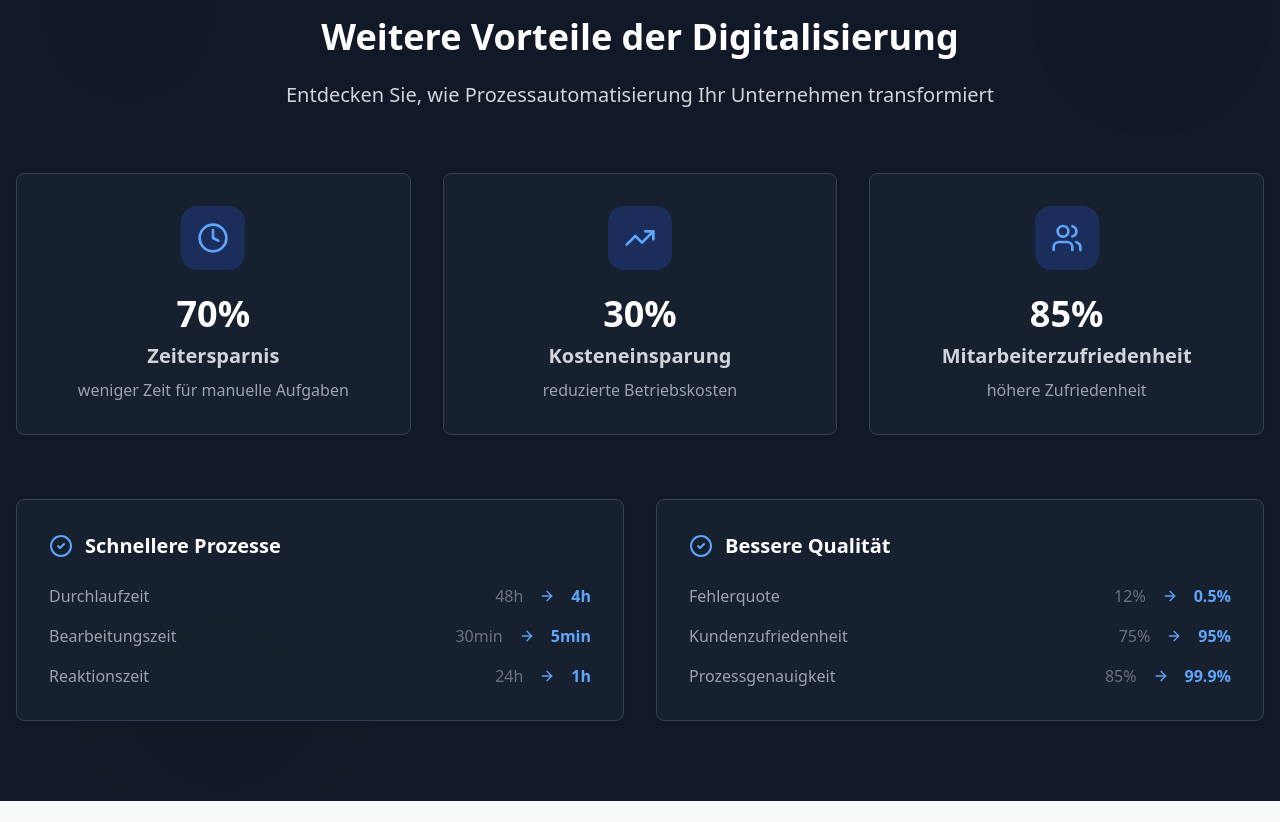
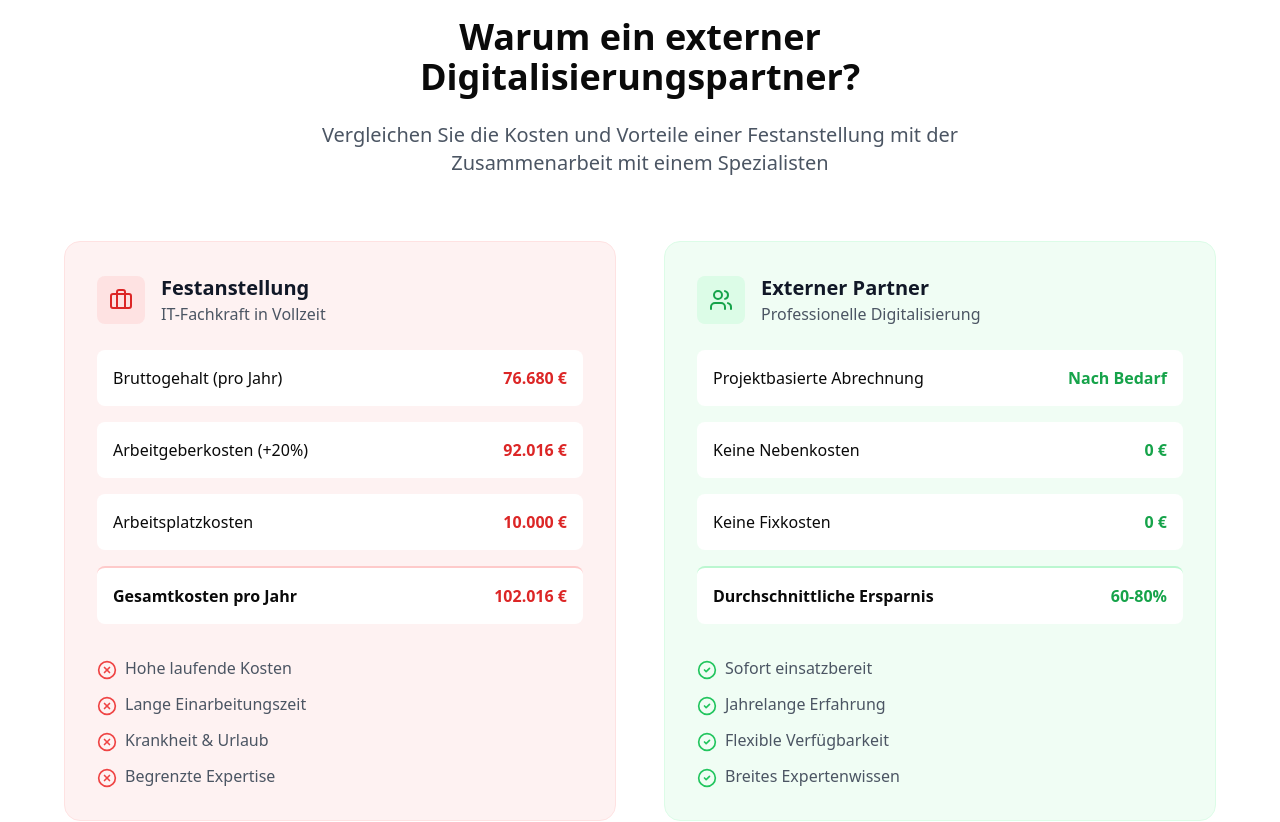
Before and after one commit to buchmanndigital/buchmann-digital-nextjs, a Next.js app: page /digitalisierung in a window 1280 px wide. Shown: the part 6480-7302 px from the top of the page. Built offline with nearby package versions, Linux system fonts and the light colour scheme.

Commit message:
add the "CostComparison" to the digitialisierung-page

```diff
--- a/src/app/digitalisierung/page.tsx
+++ b/src/app/digitalisierung/page.tsx
@@ -13,6 +13,7 @@ import { AutomationShowcase } from '@/components/digitalization/AutomationShowca
 import { ROICalculator } from '@/components/digitalization/ROICalculator';
 import { DigitalizationStats } from '@/components/digitalization/DigitalizationStats';
 import { WorkforceSection } from '@/components/digitalization/WorkforceSection';
+import { CostComparison } from '@/components/digitalization/CostComparison';
 
 export default function DigitalizationPage() {
   return (
@@ -26,6 +27,7 @@ export default function DigitalizationPage() {
         <Process />
         <WorkforceSection />
         <ROICalculator />
+        <CostComparison />
         <DigitalizationStats />
         {/* <Testimonials /> */}
         <FAQ />
--- /dev/null
+++ b/src/components/digitalization/CostComparison.tsx
@@ -0,0 +1,173 @@
+'use client';
+
+import { useEffect, useRef } from 'react';
+import { motion } from 'framer-motion';
+import {
+  DollarSign,
+  Clock,
+  Briefcase,
+  Shield,
+  Zap,
+  CheckCircle2,
+  XCircle,
+  Users
+} from 'lucide-react';
+
+export function CostComparison() {
+  const sectionRef = useRef<HTMLDivElement>(null);
+
+  useEffect(() => {
+    const observer = new IntersectionObserver(
+      (entries) => {
+        entries.forEach((entry) => {
+          if (entry.isIntersecting) {
+            entry.target.classList.add('slide-up');
+          }
+        });
+      },
+      { threshold: 0.1 }
+    );
+
+    if (sectionRef.current) {
+      sectionRef.current.classList.add('slide-up-hidden');
+      observer.observe(sectionRef.current);
+    }
+
+    return () => observer.disconnect();
+  }, []);
+
+  return (
+    <section className="py-20 bg-white" id="cost-comparison">
+      <div className="container mx-auto px-4">
+        <div ref={sectionRef}>
+          <div className="text-center max-w-3xl mx-auto mb-16">
+            <div className="inline-flex items-center gap-2 bg-blue-100 rounded-full px-4 py-2 mb-6">
+              <DollarSign className="w-5 h-5 text-blue-600" />
+              <span className="text-blue-700 font-medium">Kostenvergleich</span>
+            </div>
+            <h2 className="text-3xl md:text-4xl font-bold mb-6">
+              Warum ein externer Digitalisierungspartner?
+            </h2>
+            <p className="text-xl text-gray-600">
+              Vergleichen Sie die Kosten und Vorteile einer Festanstellung mit der Zusammenarbeit mit einem Spezialisten
+            </p>
+          </div>
+
+          <div className="grid grid-cols-1 lg:grid-cols-2 gap-12 max-w-6xl mx-auto">
+            {/* Left Column - Full-time Employee */}
+            <div className="space-y-6">
+              <div className="bg-red-50 rounded-2xl p-8 border border-red-100">
+                <div className="flex items-center gap-4 mb-6">
+                  <div className="w-12 h-12 bg-red-100 rounded-lg flex items-center justify-center">
+                    <Briefcase className="w-6 h-6 text-red-600" />
+                  </div>
+                  <div>
+                    <h3 className="text-xl font-bold text-gray-900">Festanstellung</h3>
+                    <p className="text-gray-600">IT-Fachkraft in Vollzeit</p>
+                  </div>
+                </div>
+
+                <div className="space-y-4 mb-8">
+                  <div className="flex items-center justify-between p-4 bg-white rounded-lg">
+                    <span className="font-medium">Bruttogehalt (pro Jahr)</span>
+                    <span className="text-red-600 font-bold">76.680 €</span>
+                  </div>
+                  <div className="flex items-center justify-between p-4 bg-white rounded-lg">
+                    <span className="font-medium">Arbeitgeberkosten (+20%)</span>
+                    <span className="text-red-600 font-bold">92.016 €</span>
+                  </div>
+                  <div className="flex items-center justify-between p-4 bg-white rounded-lg">
+                    <span className="font-medium">Arbeitsplatzkosten</span>
+                    <span className="text-red-600 font-bold">10.000 €</span>
+                  </div>
+                  <div className="flex items-center justify-between p-4 bg-white rounded-lg border-t-2 border-red-200">
+                    <span className="font-bold">Gesamtkosten pro Jahr</span>
+                    <span className="text-red-600 font-bold">102.016 €</span>
+                  </div>
+                </div>
+
+                <div className="space-y-3">
+                  <div className="flex items-start gap-2">
+                    <XCircle className="w-5 h-5 text-red-500 mt-1 flex-shrink-0" />
+                    <span className="text-gray-600">Hohe laufende Kosten</span>
+                  </div>
+                  <div className="flex items-start gap-2">
+                    <XCircle className="w-5 h-5 text-red-500 mt-1 flex-shrink-0" />
+                    <span className="text-gray-600">Lange Einarbeitungszeit</span>
+                  </div>
+                  <div className="flex items-start gap-2">
+                    <XCircle className="w-5 h-5 text-red-500 mt-1 flex-shrink-0" />
+                    <span className="text-gray-600">Krankheit & Urlaub</span>
+                  </div>
+                  <div className="flex items-start gap-2">
+                    <XCircle className="w-5 h-5 text-red-500 mt-1 flex-shrink-0" />
+                    <span className="text-gray-600">Begrenzte Expertise</span>
+                  </div>
+                </div>
+              </div>
+            </div>
+
+            {/* Right Column - External Partner */}
+            <div className="space-y-6">
+              <div className="bg-green-50 rounded-2xl p-8 border border-green-100">
+                <div className="flex items-center gap-4 mb-6">
+                  <div className="w-12 h-12 bg-green-100 rounded-lg flex items-center justify-center">
+                    <Users className="w-6 h-6 text-green-600" />
+                  </div>
+                  <div>
+                    <h3 className="text-xl font-bold text-gray-900">Externer Partner</h3>
+                    <p className="text-gray-600">Professionelle Digitalisierung</p>
+                  </div>
+                </div>
+
+                <div className="space-y-4 mb-8">
+                  <div className="flex items-center justify-between p-4 bg-white rounded-lg">
+                    <span className="font-medium">Projektbasierte Abrechnung</span>
+                    <span className="text-green-600 font-bold">Nach Bedarf</span>
+                  </div>
+                  <div className="flex items-center justify-between p-4 bg-white rounded-lg">
+                    <span className="font-medium">Keine Nebenkosten</span>
+                    <span className="text-green-600 font-bold">0 €</span>
+                  </div>
+                  <div className="flex items-center justify-between p-4 bg-white rounded-lg">
+                    <span className="font-medium">Keine Fixkosten</span>
+                    <span className="text-green-600 font-bold">0 €</span>
+                  </div>
+                  <div className="flex items-center justify-between p-4 bg-white rounded-lg border-t-2 border-green-200">
+                    <span className="font-bold">Durchschnittliche Ersparnis</span>
+                    <span className="text-green-600 font-bold">60-80%</span>
+                  </div>
+                </div>
+
+                <div className="space-y-3">
+                  <div className="flex items-start gap-2">
+                    <CheckCircle2 className="w-5 h-5 text-green-500 mt-1 flex-shrink-0" />
+                    <span className="text-gray-600">Sofort einsatzbereit</span>
+                  </div>
+                  <div className="flex items-start gap-2">
+                    <CheckCircle2 className="w-5 h-5 text-green-500 mt-1 flex-shrink-0" />
+                    <span className="text-gray-600">Jahrelange Erfahrung</span>
+                  </div>
+                  <div className="flex items-start gap-2">
+                    <CheckCircle2 className="w-5 h-5 text-green-500 mt-1 flex-shrink-0" />
+                    <span className="text-gray-600">Flexible Verfügbarkeit</span>
+                  </div>
+                  <div className="flex items-start gap-2">
+                    <CheckCircle2 className="w-5 h-5 text-green-500 mt-1 flex-shrink-0" />
+                    <span className="text-gray-600">Breites Expertenwissen</span>
+                  </div>
+                </div>
+              </div>
+            </div>
+          </div>
+
+          <div className="mt-12 max-w-3xl mx-auto text-center">
+            <p className="text-xl text-blue-700 font-medium">
+              Sparen Sie Zeit und Geld mit einem erfahrenen Digitalisierungspartner statt einer kostspieligen Festanstellung!
+            </p>
+          </div>
+        </div>
+      </div>
+    </section>
+  );
+}
```
